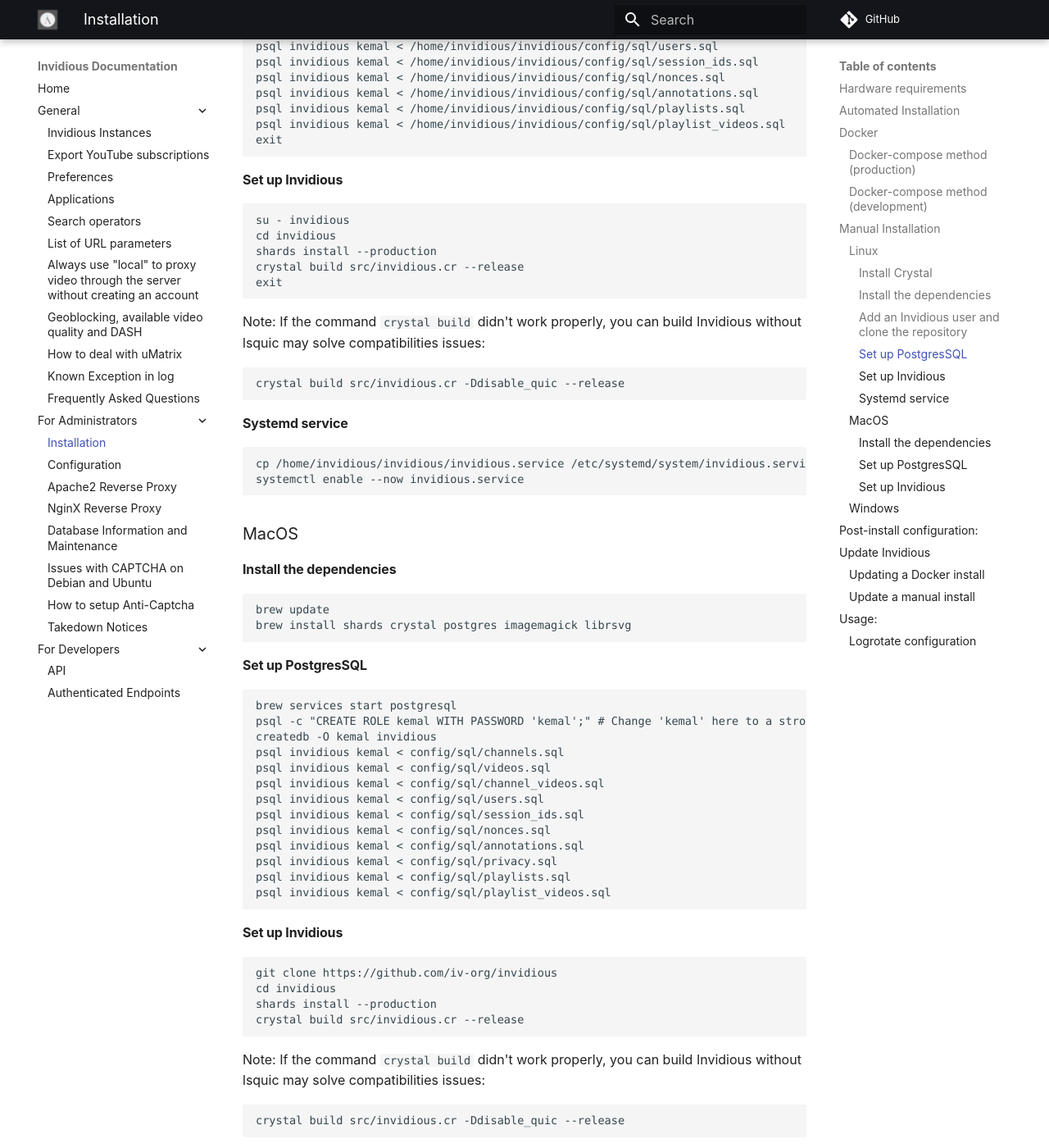
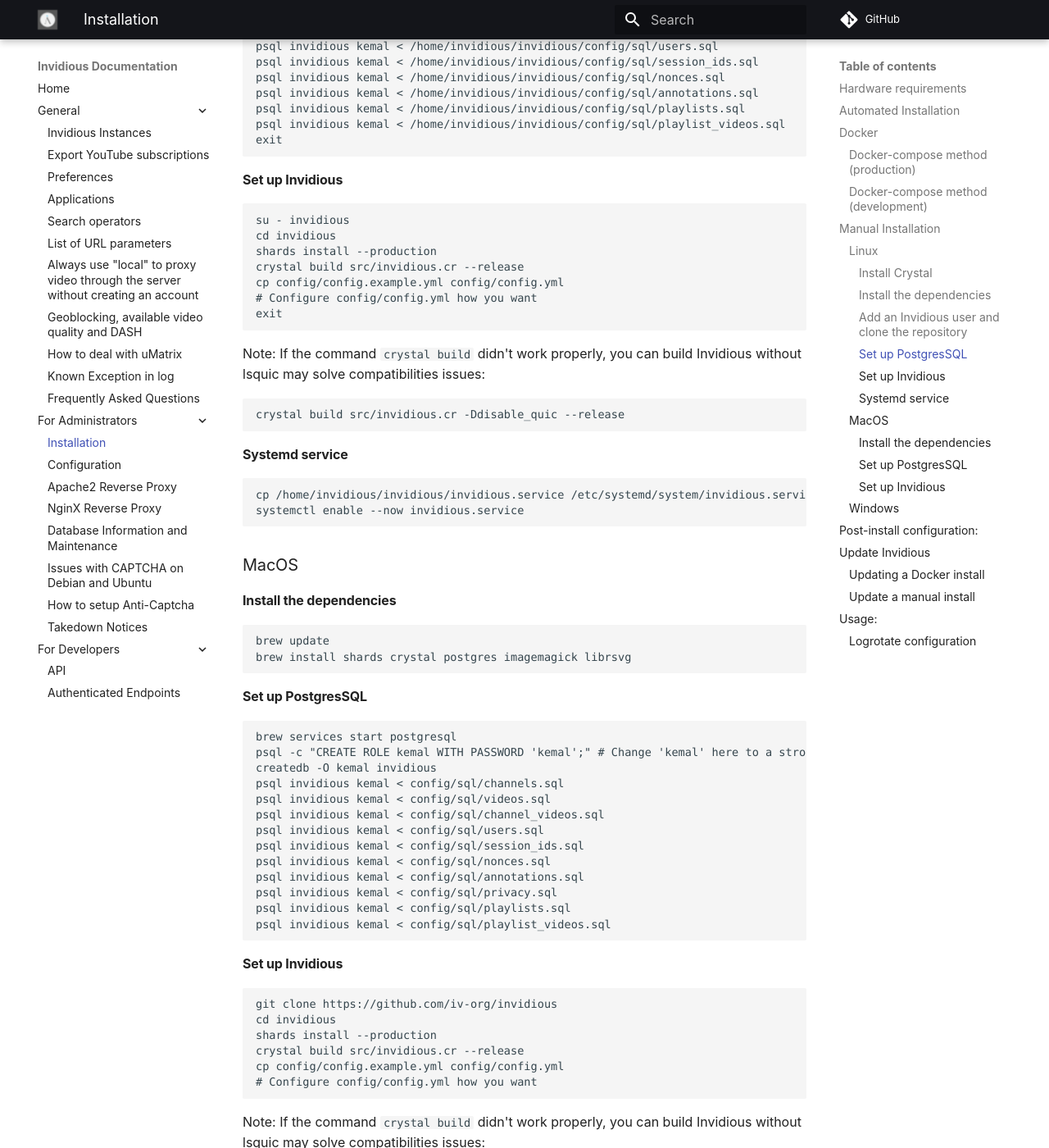
Before and after one commit to iv-org/documentation, an MkDocs documentation site: the page built from docs/installation.md, in a window 1280 px wide and 1400 px high, scrolled down 3542 px. Shown: the whole window at 82% size. Built offline with MkDocs 1.6.1 and Material for MkDocs 9.7.7, drawn with Linux system fonts in a browser that asks for light colours; comment, search, counter and statistics services are not loaded.

Commit message:
Add the missing steps to copy and configure config.yml for manual installations

````diff
--- a/docs/installation.md
+++ b/docs/installation.md
@@ -167,6 +167,8 @@
 cd invidious
 shards install --production
 crystal build src/invidious.cr --release
+cp config/config.example.yml config/config.yml
+# Configure config/config.yml how you want
 exit
 ```
 
@@ -217,6 +219,8 @@
 cd invidious
 shards install --production
 crystal build src/invidious.cr --release
+cp config/config.example.yml config/config.yml
+# Configure config/config.yml how you want
 ```
 
 Note: If the command `crystal build` didn't work properly, you can build Invidious without lsquic may solve compatibilities issues:
````
